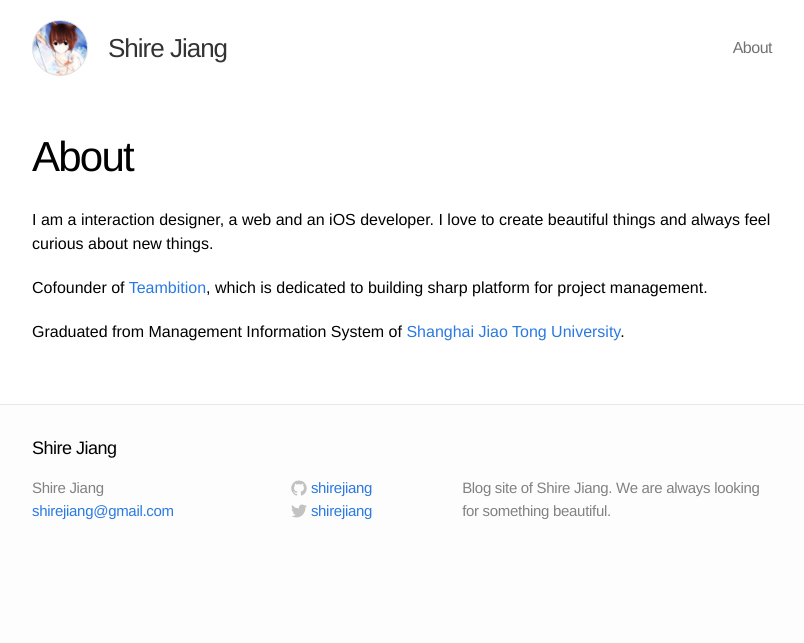
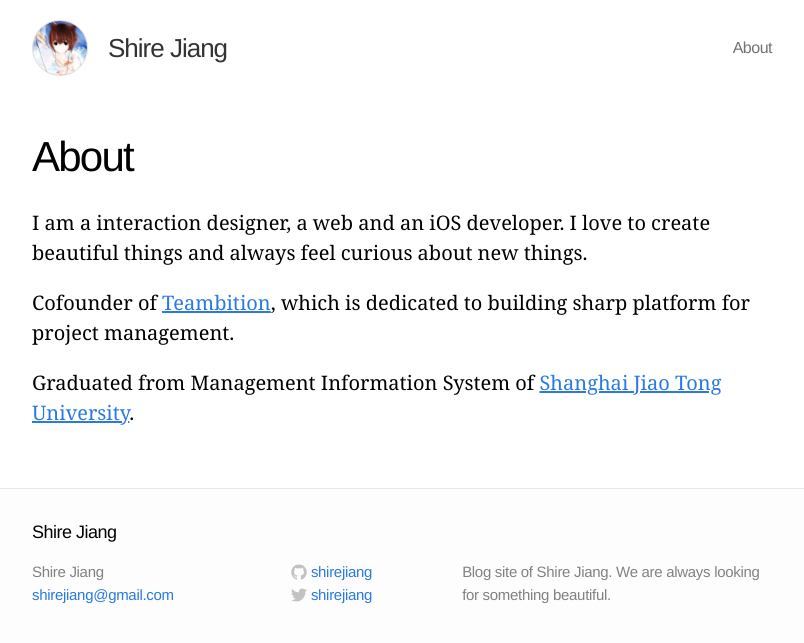
Before and after one commit to ShireJiang/shirejiang.github.io, a Jekyll site: the page built from about.md, in a window 1280 px wide. Shown: the top 643 px of the page, without its empty margins (238-1042 px from the left). Built offline with Jekyll 4.4.1, drawn with Linux system fonts in a browser that asks for light colours.

Commit message:
add one post and update post style

```diff
--- a/_posts/2014-06-25-welcome-to-jekyll.markdown
+++ b/_posts/2014-06-25-welcome-to-jekyll.markdown
@@ -1,7 +1,7 @@
 ---
 layout: post
 title:  "Welcome to Jekyll!"
-summary: "You'll find this post in your directory - edit this post and re-build (or run with the  switch) to see your changes!"
+summary: "Sample post from Jekyll."
 date:   2014-06-25 22:24:44
 categories: jekyll update
 ---
--- a/_sass/_post.scss
+++ b/_sass/_post.scss
@@ -17,9 +17,28 @@
   margin-top: 5px;
 }
 
-.post-content { margin: 0 0 30px; }
+.post-content {
+  margin: 0 0 30px;
+  > * {
+    margin: 20px 0;
+  }
 
-.post-content > * { margin: 20px 0; }
+  a {
+    text-decoration: underline;
+  }
+
+  img {
+    width: 100%;
+  }
+
+  p {
+    font-size: 20px;
+    line-height: 1.5;
+    font-family: freight-text-pro, Georgia, Cambria, 'Times New Roman', Times, serif;
+    font-weight: 400;
+    -webkit-font-smoothing: antialiased;
+  }
+}
 
 
 .post-content h1,
--- a/index.html
+++ b/index.html
@@ -16,7 +16,7 @@ layout: default
         <a href="{{ post.url | prepend: site.baseurl }}">
           <span class="post-date">{{ post.date | date: "%b %-d, %Y" }}</span>
           <h3 class="post-title">{{ post.title }}</h3>
-          <p class="post-summary">{{ post.summary }}}</p>
+          <p class="post-summary">{{ post.summary }}</p>
         </a>
       </li>
     {% endfor %}
```
Also changed, not shown: _posts/2014-06-29-colorful-switch.markdown (added, +15 -0 lines), images/2014-06-29/colorful-switch.png (added), images/2014-06-29/colorful-switch@2x.png (added), 1 other file.
